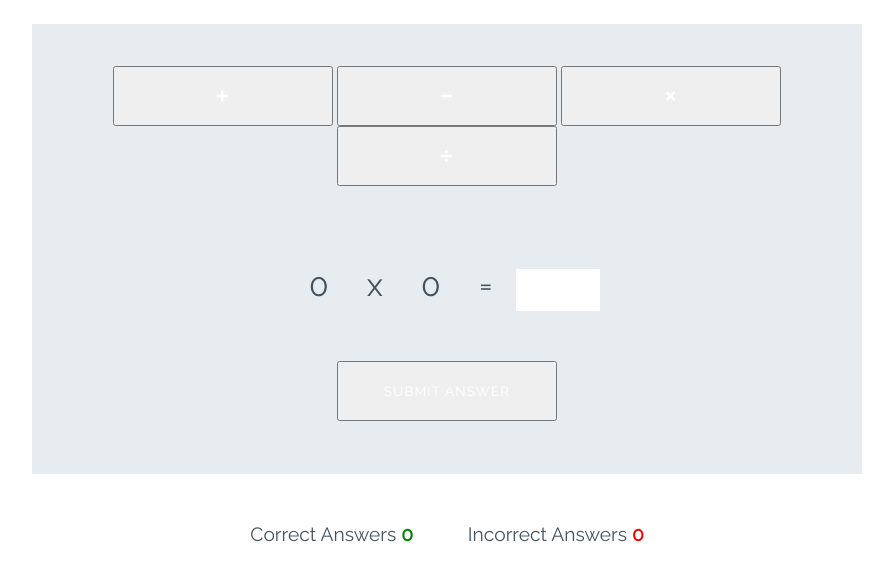
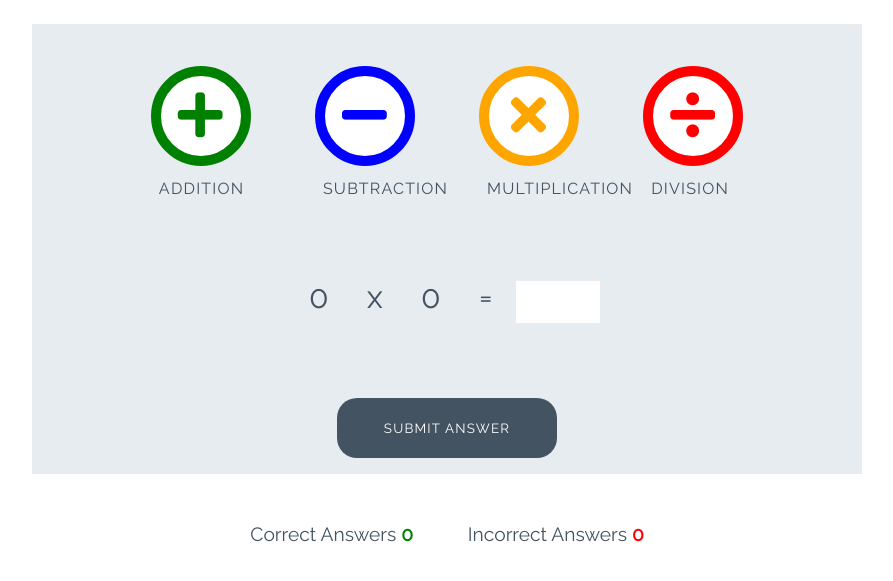
Before and after one commit to oljung/love-maths, a plain HTML site: page index.html in a window 1280 px wide. Shown: the part 79-660 px from the top of the page, without its empty margins (193-1086 px from the left). Drawn offline with Linux system fonts and the light colour scheme.

Commit message:
feat: add style to ::after for btn--big and fix btn classes in index.html

```diff
--- a/assets/css/style.css
+++ b/assets/css/style.css
@@ -109,6 +109,14 @@ body {
     font-size: 3.2rem;
     margin: 0 30px;
     transition: all 0.5s;
+}
+
+.btn--big::after{
+    content: attr(data-type);
+    font-size: 1rem;
+    color: #445361;
+    position: relative;
+    left: -0.5em;
 }
 
 .btn--blue {
--- a/index.html
+++ b/index.html
@@ -19,16 +19,16 @@
 
     <div class="game-area">
         <div class="controls-area">
-            <button class="btn btn-big btn-green">
+            <button data-type="addition" class="btn btn--big btn--green">
                 <i class="fas fa-plus"></i>
             </button>
-            <button class="btn btn-big btn-blue">
+            <button data-type="subtraction" class="btn btn--big btn--blue">
                 <i class="fas fa-minus"></i>
             </button>
-            <button class="btn btn-big btn-orange">
+            <button data-type="multiplication" class="btn btn--big btn--orange">
                 <i class="fas fa-times"></i>
             </button>
-            <button class="btn btn-big btn-red">
+            <button data-type="division" class="btn btn--big btn--red">
                 <i class="fas fa-divide"></i>
             </button>
         </div>
@@ -40,7 +40,7 @@
             <p class="answer-message">Enter Answer: </p>
             <input id="answer-box" type="number">
         </div>
-        <button class="btn btn-gray">Submit Answer</button>
+        <button data-type="submit" class="btn btn--gray">Submit Answer</button>
     </div>
 
     <div class="score-area">
```
